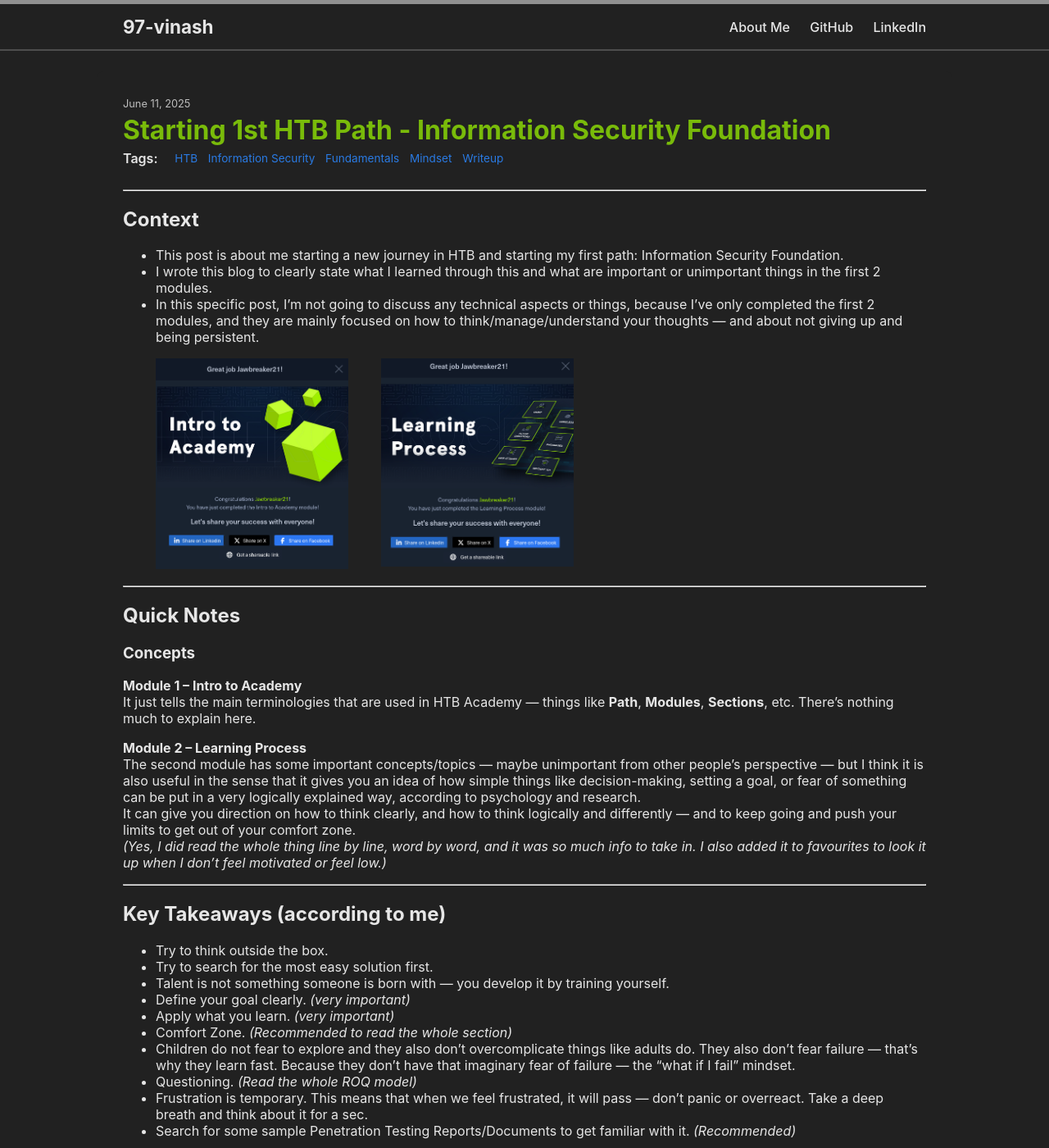
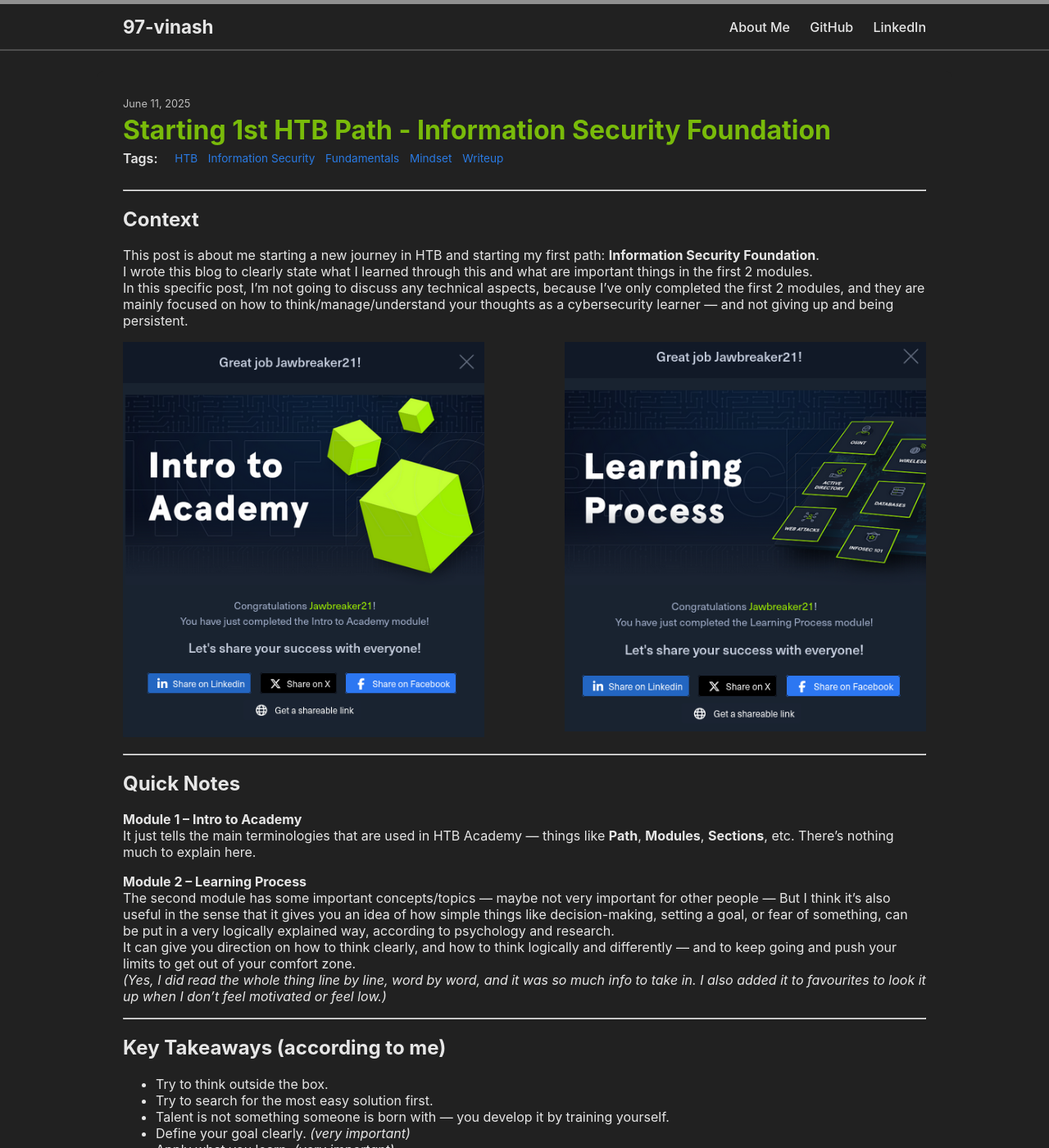
Before and after one commit to 97-vinash/97-vinash.github.io, a Jekyll site: the page built from _posts/2025-06-11-Start-HTB-Path.md, in a window 1280 px wide and 1400 px high. Shown: the whole window at 82% size. Built offline with Jekyll 4.4.1, drawn with Linux system fonts in a browser that asks for light colours; some of the changed text lies outside the part shown.

```diff
--- a/_posts/2025-06-11-Start-HTB-Path.md
+++ b/_posts/2025-06-11-Start-HTB-Path.md
@@ -7,25 +7,23 @@ excerpt: "Sharing my thoughts on starting the HTB Information Security Foundatio
 
 ## Context
 
-- This post is about me starting a new journey in HTB and starting my first path: Information Security Foundation.
-- I wrote this blog to clearly state what I learned through this and what are important or unimportant things in the first 2 modules.
-- In this specific post, I’m not going to discuss any technical aspects or things, because I’ve only completed the first 2 modules, and they are mainly focused on how to think/manage/understand your thoughts — and about not giving up and being persistent.
-<div style="display: flex; gap: 40px; margin-bottom: 20px; margin-left: 40px">
-  <img src="/assets/images/screenshot-intro-to-academy.png" alt="Intro" style="width: 25%; height: 25%;">
-  <img src="/assets/images/learning-process.png" alt="Learning Process" style="width: 25%; height: 25%;">
+This post is about me starting a new journey in HTB and starting my first path: **Information Security Foundation**.
+I wrote this blog to clearly state what I learned through this and what are important things in the first 2 modules.
+In this specific post, I’m not going to discuss any technical aspects, because I’ve only completed the first 2 modules, and they are mainly focused on how to think/manage/understand your thoughts as a cybersecurity learner — and not giving up and being persistent.
+<div style="display: flex; justify-content: space-between; margin-bottom: 20px;">
+  <img src="/assets/images/screenshot-intro-to-academy.png" alt="Intro" style="width: 45%; height: 45%;">
+  <img src="/assets/images/learning-process.png" alt="Learning Process" style="width: 45%; height: 45%;">
 </div>
 
 ---
 
 ## Quick Notes
 
-### Concepts
-
 **Module 1 – Intro to Academy**
 It just tells the main terminologies that are used in HTB Academy — things like **Path**, **Modules**, **Sections**, etc. There's nothing much to explain here.
 
 **Module 2 – Learning Process**
-The second module has some important concepts/topics — maybe unimportant from other people's perspective — but I think it is also useful in the sense that it gives you an idea of how simple things like decision-making, setting a goal, or fear of something can be put in a very logically explained way, according to psychology and research.
+The second module has some important concepts/topics — maybe not very important for other people — But I think it's also useful in the sense that it gives you an idea of how simple things like decision-making, setting a goal, or fear of something, can be put in a very logically explained way, according to psychology and research.
 It can give you direction on how to think clearly, and how to think logically and differently — and to keep going and push your limits to get out of your comfort zone.
 *(Yes, I did read the whole thing line by line, word by word, and it was so much info to take in. I also added it to favourites to look it up when I don't feel motivated or feel low.)*
 
```
Also changed, not shown: other parts of _posts/2025-06-11-Start-HTB-Path.md (+3 -3 lines), _posts/2025-08-30-port-no.md (+15 -13 lines).
